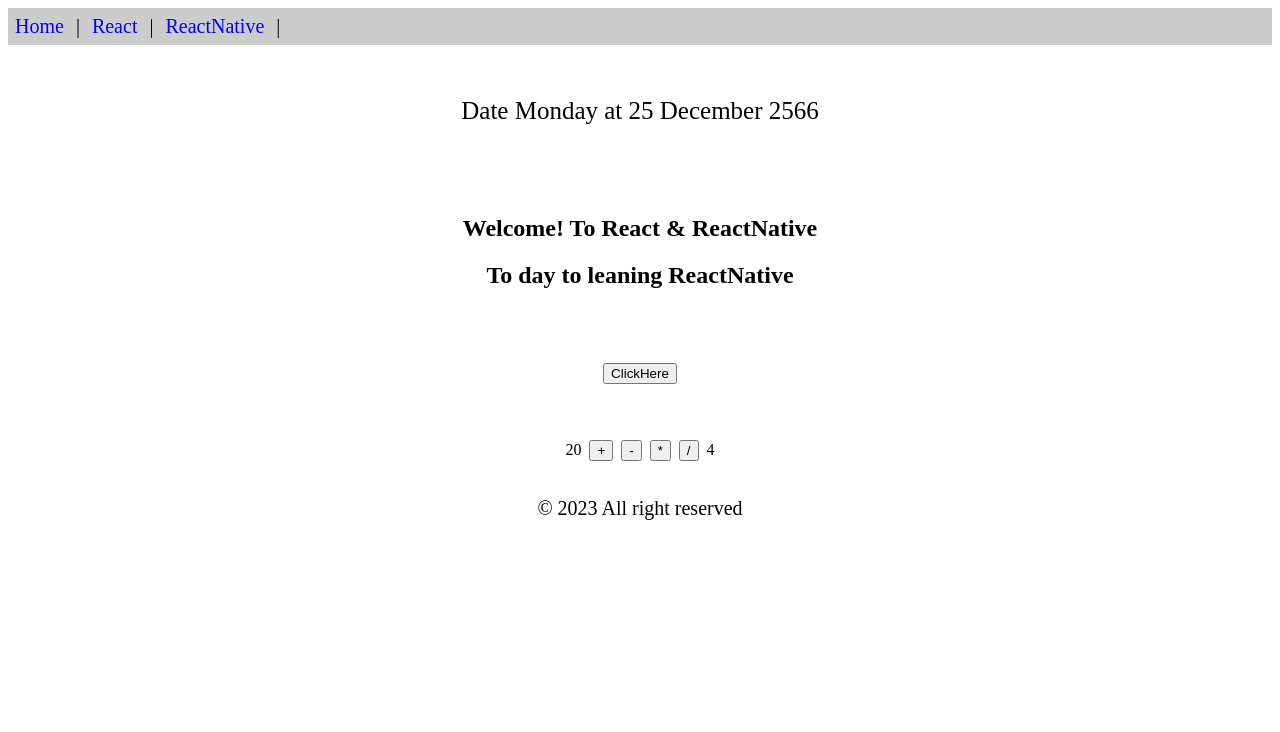
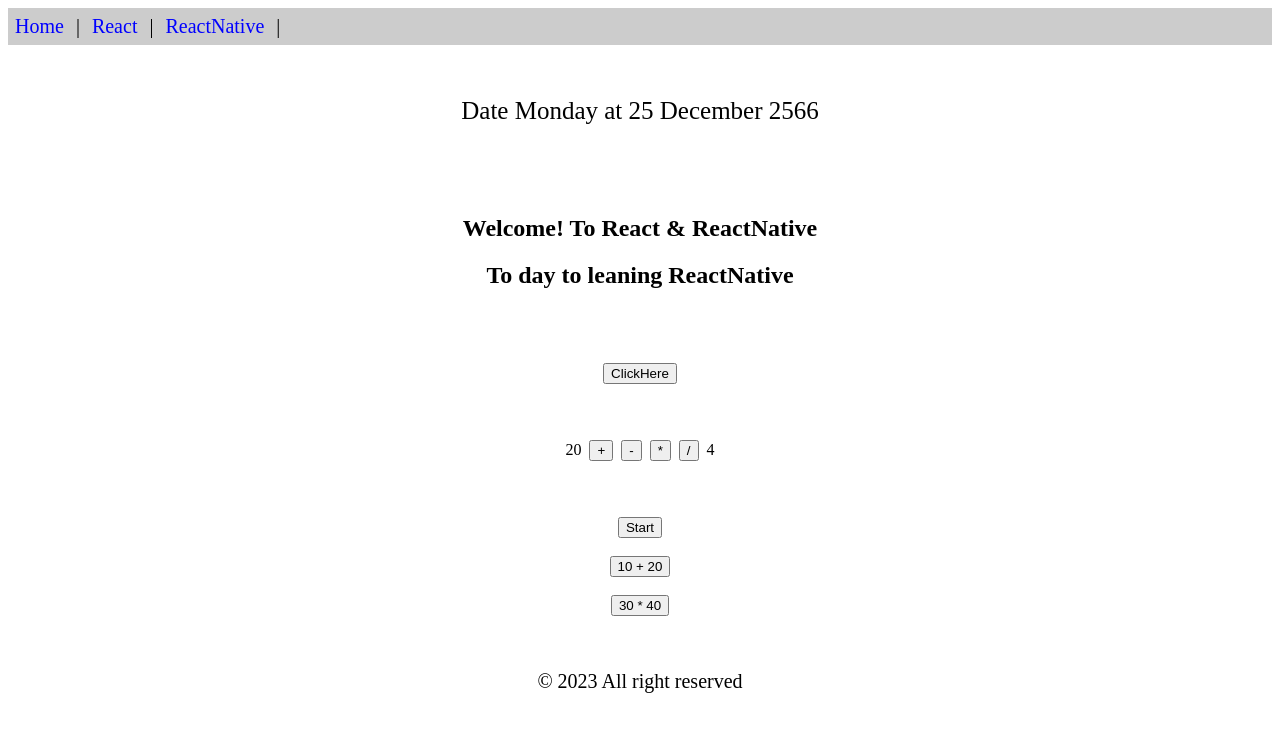
Before and after one commit to s6503052412161/app1, a React (Create React App) app: page / in a window 1280 px wide. Shown: the top 732 px of the page. Built offline with nearby package versions, Linux system fonts and the light colour scheme.

Commit message:
Update Event Data
Update Event Data

```diff
--- a/src/App.js
+++ b/src/App.js
@@ -2,7 +2,7 @@
 import {Header,Content,Footer} from './func-components';
 import Calendar from './class-components';
 import Button from './class-components2';
- //import './index.css';
+import { EventData } from './event-data';
 import { Calculator } from './calculator';
 function App() {
   return(
@@ -18,6 +18,9 @@
     <Calculator/>
     <br/>
     <br/>
+    <EventData/>
+    <br/>
+    <br/>
     <Footer/>
     </>
 
--- /dev/null
+++ b/src/event-data.js
@@ -0,0 +1,27 @@
+import React from 'react'
+
+export function EventData() {
+
+    const onClickStartStop = (ev) => {
+        let t = ev.target.innerText
+        let s = (t === 'Start')? 'Stop' : 'Start'
+        ev.target.innerText = s
+    }
+
+    const onClickAdd = (ev) => {
+        let t = ev.target.innerText
+        let r = eval(t)
+        alert(`${t} = ${r}`)
+    }
+
+        return(
+            <div style={{textAlign:'center',marginTop:20}}>
+                <button onClick={(ev) => onClickStartStop(ev)}>Start</button>
+                <br/><br/>
+                <button onClick={(ev) => onClickAdd(ev)}>10 + 20</button>
+                <br/><br/>
+                <button onClick={onClickAdd.bind(this)}>30 * 40</button>
+                <br/><br/>
+            </div>
+        )
+    }
```
